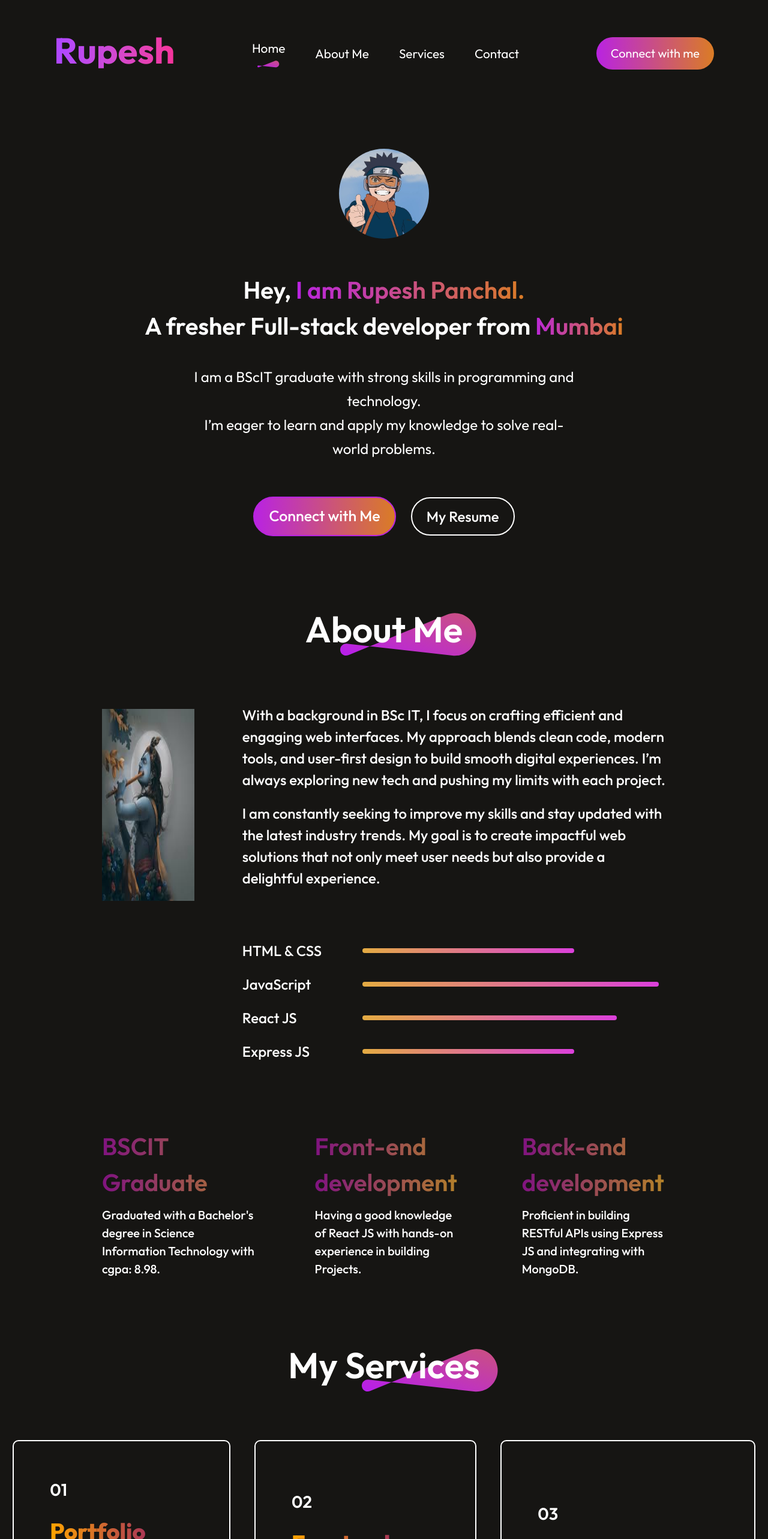
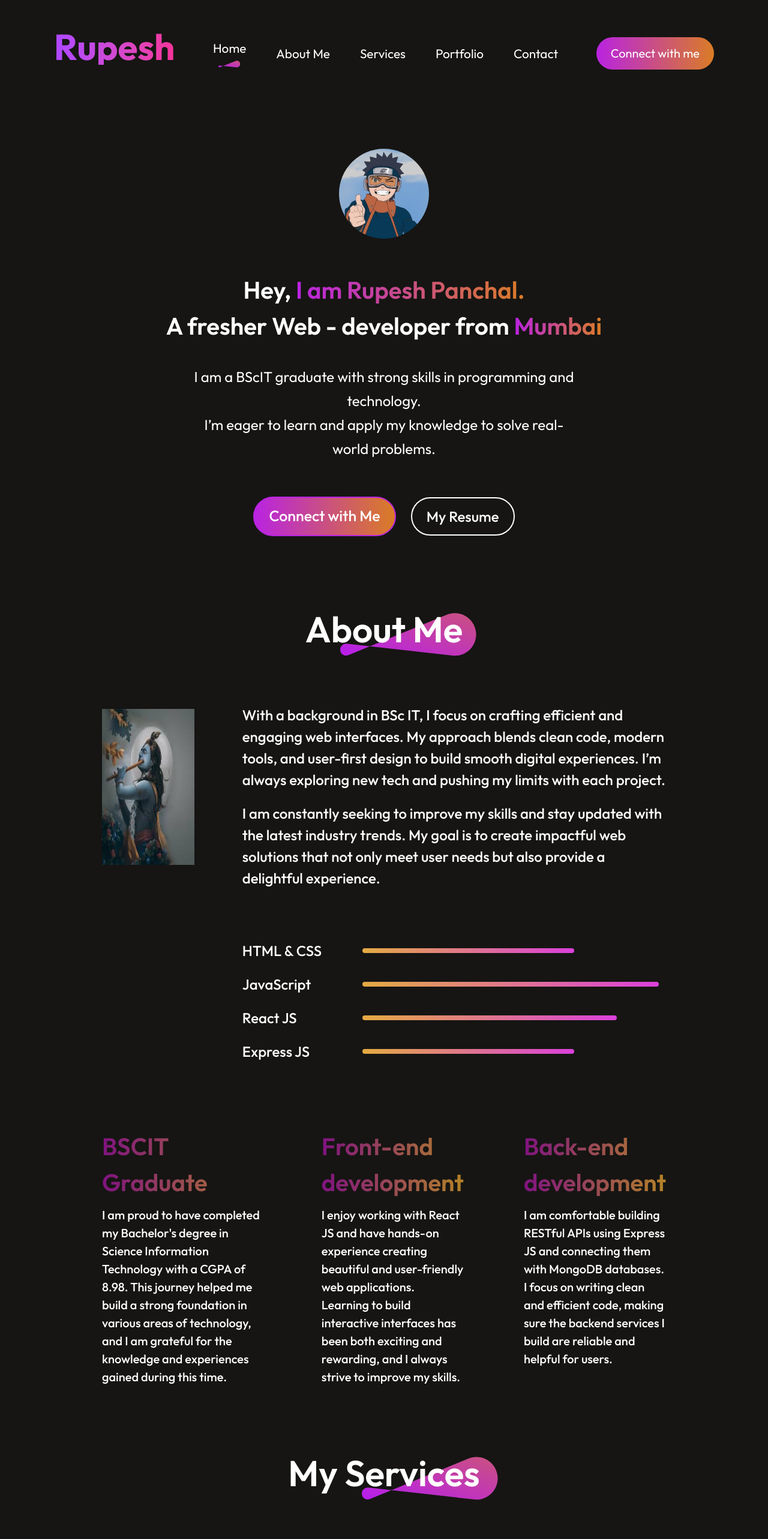
Before and after one commit to Rupesh-Panchal/portfolio, a React (Vite) app: page / in a window 1280 px wide. Shown: the top 2566 px of the page at 60% size. Built offline with nearby package versions, Linux system fonts and the light colour scheme.

Commit message:
first commit

```diff
--- a/src/App.jsx
+++ b/src/App.jsx
@@ -16,7 +16,7 @@ function App() {
       <Hero />
       <About />
       <Services />
-
+      <MyWork />
       <Contact />
       <Footer />
     </div>
--- a/src/assets/mywork_data.js
+++ b/src/assets/mywork_data.js
@@ -8,31 +8,17 @@ import project6_img from "../assets/project_6.svg";
 const mywork_data = [
   {
     w_no: 1,
-    w_name: "Portfolio Website",
-    w_img: project1_img,
-  },
-  {
-    w_no: 2,
-    w_name: "PasteApp (Note Sharing App)",
-    w_img: project2_img,
-  },
-  {
-    w_no: 3,
     w_name: "To-Do List App",
     w_img: project3_img,
   },
   {
-    w_no: 4,
+    w_no: 2,
     w_name: "Weather Forecast App",
     w_img: project4_img,
   },
+
   {
-    w_no: 5,
-    w_name: "Quiz Application",
-    w_img: project5_img,
-  },
-  {
-    w_no: 6,
+    w_no: 3,
     w_name: "Responsive Landing Page",
     w_img: project6_img,
   },
--- a/src/components/About/About.css
+++ b/src/components/About/About.css
@@ -171,7 +171,7 @@
   .about-skills {
     margin-top: 10px;
     margin-left: 20px;
-    margin-right: 20px;
+    margin-right: 10px;
     gap: 15px;
     width: 100%;
   }
--- a/src/components/About/About.jsx
+++ b/src/components/About/About.jsx
@@ -16,7 +16,7 @@ const About = () => {
             src={krishna}
             alt="krishna"
             className="krishna-img"
-            style={{ width: "600px", height: "320px", marginTop: "8px" }}
+            style={{ width: "600px", height: "260px", marginTop: "8px" }}
           />
         </div>
         <div className="about-right">
@@ -59,8 +59,10 @@ const About = () => {
         <div className="about-achievement">
           <h1>BSCIT Graduate</h1>
           <p>
-            Graduated with a Bachelor's degree in Science Information Technology
-            with cgpa: 8.98.
+            I am proud to have completed my Bachelor's degree in Science
+            Information Technology with a CGPA of 8.98. This journey helped me
+            build a strong foundation in various areas of technology, and I am
+            grateful for the knowledge and experiences gained during this time.
           </p>
         </div>
         <hr />
@@ -68,16 +70,20 @@ const About = () => {
         <div className="about-achievement">
           <h1>Front-end development</h1>
           <p>
-            Having a good knowledge of React JS with hands-on experience in
-            building Projects.
+            I enjoy working with React JS and have hands-on experience creating
+            beautiful and user-friendly web applications. Learning to build
+            interactive interfaces has been both exciting and rewarding, and I
+            always strive to improve my skills.
           </p>
         </div>
         <hr />
         <div className="about-achievement">
           <h1>Back-end development</h1>
           <p>
-            Proficient in building RESTful APIs using Express JS and integrating
-            with MongoDB.
+            I am comfortable building RESTful APIs using Express JS and
+            connecting them with MongoDB databases. I focus on writing clean and
+            efficient code, making sure the backend services I build are
+            reliable and helpful for users.
           </p>
         </div>
       </div>
--- a/src/components/Hero/Hero.jsx
+++ b/src/components/Hero/Hero.jsx
@@ -2,15 +2,15 @@ import React from "react";
 import "./Hero.css";
 import obito from "../../assets/obito.jpg";
 import AnchorLink from "react-anchor-link-smooth-scroll";
+import { Toaster, toast } from "react-hot-toast";
 
 const Hero = () => {
   return (
     <div id="home" className="hero">
       <img src={obito} alt="Obito" className="obito-img" />
       <h1 style={{ fontSize: "2.5rem", marginTop: "20px" }}>
-        Hey, <span>I am Rupesh Panchal.</span> <br />A fresher Full-stack
-        developer from
-        <span> Mumbai</span>
+        Hey, <span>I am Rupesh Panchal.</span> <br />A fresher Web - developer
+        from <span> Mumbai</span>
       </h1>
       <p>
         I am a BScIT graduate with strong skills in programming and technology.
@@ -25,7 +25,7 @@ const Hero = () => {
         </div>
 
         <a
-          href="/Rupesh-Resume.pdf"
+          //href="/Rupesh-Resume.pdf"
           target="_blank"
           rel="noopener noreferrer"
           className="hero-resume"
--- a/src/components/MyWork/MyWork.css
+++ b/src/components/MyWork/MyWork.css
@@ -34,7 +34,7 @@
 .mywork-container img {
   box-sizing: border-box;
   width: 380px;
-  height: 220px;
+  height: 250px;
   transition: 0.3s;
   cursor: pointer;
 }
@@ -66,7 +66,6 @@
 
 @media (max-width: 768px) {
   .mywork {
-    display: none;
     gap: 50px;
     margin: 40px 20px; /* reduced horizontal margin for narrow screens */
     align-items: center; /* center align for better visual balance */
--- a/src/components/MyWork/MyWork.jsx
+++ b/src/components/MyWork/MyWork.jsx
@@ -1,25 +1,65 @@
-import React from "react";
+import React, { useState, useEffect } from "react";
 import "./MyWork.css";
 import theme_pattern from "../../assets/theme_pattern.svg";
 import mywork_data from "../../assets/mywork_data";
 import arrow_icon from "../../assets/arrow_icon.svg";
 
 const MyWork = () => {
+  const [visibleCount, setVisibleCount] = useState(1);
+  const [isMobile, setIsMobile] = useState(window.innerWidth <= 768);
+
+  useEffect(() => {
+    const handleResize = () => {
+      setIsMobile(window.innerWidth <= 768);
+      // Reset to show all items if window is resized to desktop
+      if (window.innerWidth > 768) {
+        setVisibleCount(mywork_data.length);
+      } else if (visibleCount === mywork_data.length) {
+        // If resizing back to mobile and all were shown, reset to 1
+        setVisibleCount(1);
+      }
+    };
+
+    window.addEventListener("resize", handleResize);
+    return () => window.removeEventListener("resize", handleResize);
+  }, [visibleCount]);
+
+  const handleToggle = () => {
+    if (isMobile) {
+      setVisibleCount((prev) => (prev === mywork_data.length ? 1 : prev + 1));
+    }
+  };
+
+  const isAllVisible = visibleCount === mywork_data.length;
+
   return (
     <div className="mywork" id="work">
       <div className="mywork-title">
-        <h1>My Upcoming projects</h1>
+        <h1>My Upcoming Projects</h1>
         <img src={theme_pattern} alt="theme_pattern" />
       </div>
+
       <div className="mywork-container">
-        {mywork_data.map((work, index) => {
-          return <img key={index} src={work.w_img} alt="project_image" />;
-        })}
+        {mywork_data
+          .slice(0, isMobile ? visibleCount : mywork_data.length)
+          .map((work, index) => (
+            <img key={index} src={work.w_img} alt={work.w_name} />
+          ))}
       </div>
-      <div className="mywork-showmore">
-        <p>Show More</p>
-        <img src={arrow_icon} alt="arrow_icon" />
-      </div>
+
+      {isMobile && (
+        <div className="mywork-showmore" onClick={handleToggle}>
+          <p>{isAllVisible ? "Show Less" : "Show More"}</p>
+          <img
+            src={arrow_icon}
+            alt="arrow_icon"
+            style={{
+              transform: isAllVisible ? "rotate(180deg)" : "rotate(0deg)",
+              transition: "transform 0.3s ease",
+            }}
+          />
+        </div>
+      )}
     </div>
   );
 };
--- a/src/components/Navbar/Navbar.css
+++ b/src/components/Navbar/Navbar.css
@@ -72,7 +72,7 @@
     right: -100%; /* Changed from left:-100% to right:-100% */
     width: 80vw;
     max-width: 250px;
-    height: 40vh;
+    height: 45vh;
     background-color: #181717;
     padding-top: 60px;
     display: flex;
--- a/src/components/Navbar/Navbar.jsx
+++ b/src/components/Navbar/Navbar.jsx
@@ -90,7 +90,17 @@ const Navbar = () => {
           </AnchorLink>
           {menu === "services" && <img src={underline} alt="underline" />}
         </li>
-
+        <li>
+          <AnchorLink
+            className="anchor-link port"
+            offset={50}
+            href="#work"
+            onClick={() => setMenu("work")}
+          >
+            Portfolio
+          </AnchorLink>
+          {menu === "work" && <img src={underline} alt="underline" />}
+        </li>
         <li>
           <AnchorLink
             className="anchor-link"
--- a/src/components/Services/Services.css
+++ b/src/components/Services/Services.css
@@ -70,13 +70,6 @@
   margin-bottom: 80px;
 }
 
-.services-readmore {
-  display: flex;
-  gap: 20px;
-  align-items: center;
-  margin-top: 20px;
-}
-
 @media (max-width: 768px) {
   .services {
     align-items: center; /* center align for better look */
@@ -136,10 +129,4 @@
     line-height: 28px;
     max-width: 100%;
   }
-
-  .services-readmore {
-    margin-top: 15px;
-    gap: 12px;
-    font-size: 14px;
-  }
 }
--- a/src/components/Services/Services.jsx
+++ b/src/components/Services/Services.jsx
@@ -17,10 +17,6 @@ const Services = () => {
             <h3>{service.s_no}</h3>
             <h2>{service.s_name}</h2>
             <p>{service.s_desc}</p>
-            <div className="services-readmore">
-              <p>Read More</p>
-              <img src={arrow_icon} alt="arrow_icon" />
-            </div>
           </div>
         ))}
       </div>
```
